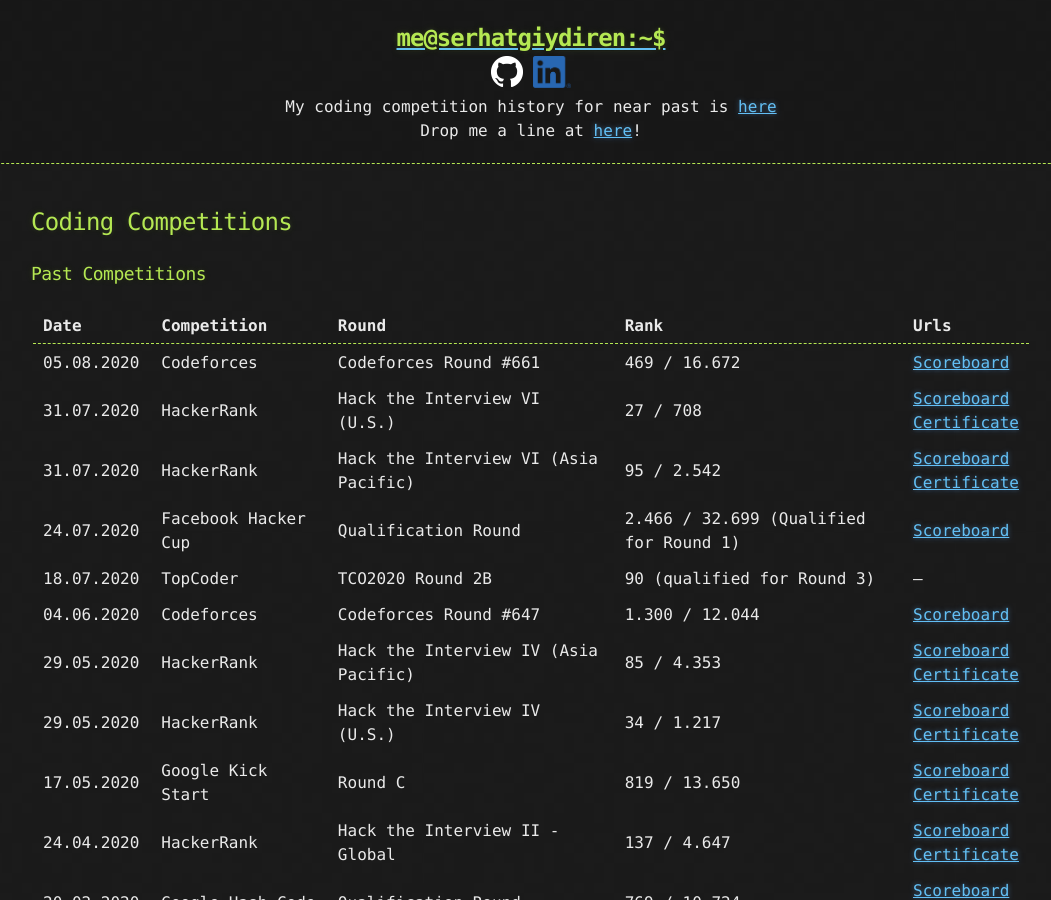
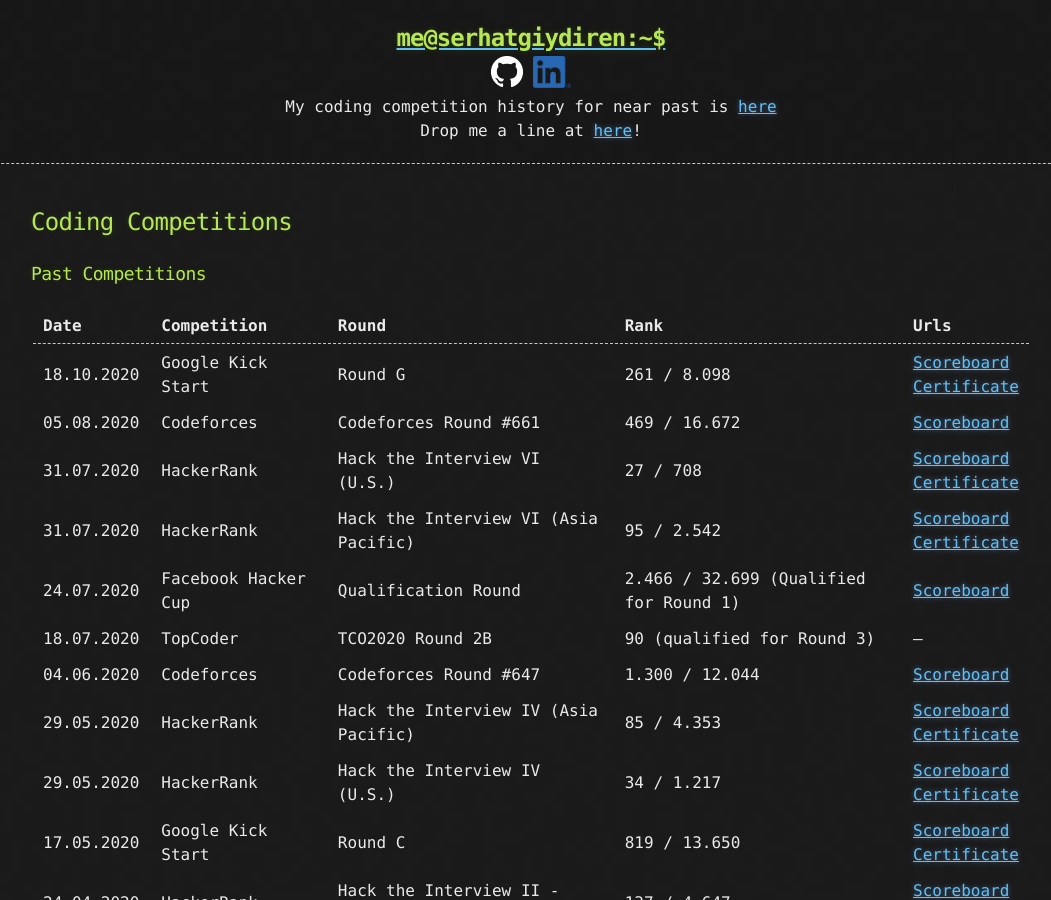
Before and after one commit to goodHunter27/serhatgiydiren.github.io, a Jekyll site: the page built from _posts/2020-01-07-coding-competitions.md, in a window 1280 px wide and 900 px high. Shown: the whole window, without its empty margins (109-1160 px from the left). Built offline with Jekyll 4.4.1, drawn with Linux system fonts in a browser that asks for light colours; some of the changed lines change nothing that is shown; some of the changed text lies outside the part shown.

Commit message:
Update 2020-01-07-coding-competitions.md

```diff
--- a/_posts/2020-01-07-coding-competitions.md
+++ b/_posts/2020-01-07-coding-competitions.md
@@ -7,6 +7,7 @@
 
 Date | Competition | Round | Rank | Urls
 ------------ | ------------- | ------------- | ------------- | -------------
+18.10.2020 | Google Kick Start | Round G | 261 / 8.098 | [Scoreboard](https://codingcompetitions.withgoogle.com/kickstart/round/00000000001a0069){:target="_blank"}<br />[Certificate](https://codingcompetitions.withgoogle.com/kickstart/certificate/round/00000000001a0069){:target="_blank"}
 05.08.2020 | Codeforces | Codeforces Round #661 | 469 / 16.672 | [Scoreboard](https://codeforces.com/contest/1399/standings){:target="_blank"}
 31.07.2020 | HackerRank | Hack the Interview VI (U.S.) | 27 / 708 | [Scoreboard](https://www.hackerrank.com/contests/hack-the-interview-vi/leaderboard){:target="_blank"}<br />[Certificate](https://www.hackerrank.com/results/hack-the-interview-vi/serhatgiydiren){:target="_blank"}
 31.07.2020 | HackerRank | Hack the Interview VI (Asia Pacific) | 95 / 2.542 | [Scoreboard](https://www.hackerrank.com/contests/hack-the-interview-vi-asia-pacific/leaderboard){:target="_blank"}<br />[Certificate](https://www.hackerrank.com/results/hack-the-interview-vi-asia-pacific/serhatgiydiren){:target="_blank"}
@@ -63,8 +64,6 @@
 
 Date | Round
 ------------ | -------------
-27.09.2020 | Round F
-18.10.2020 | Round G
 15.11.2020 | Round H
 
 #### [HackerEarth](https://hackerearth.com){:target="_blank"}
```
